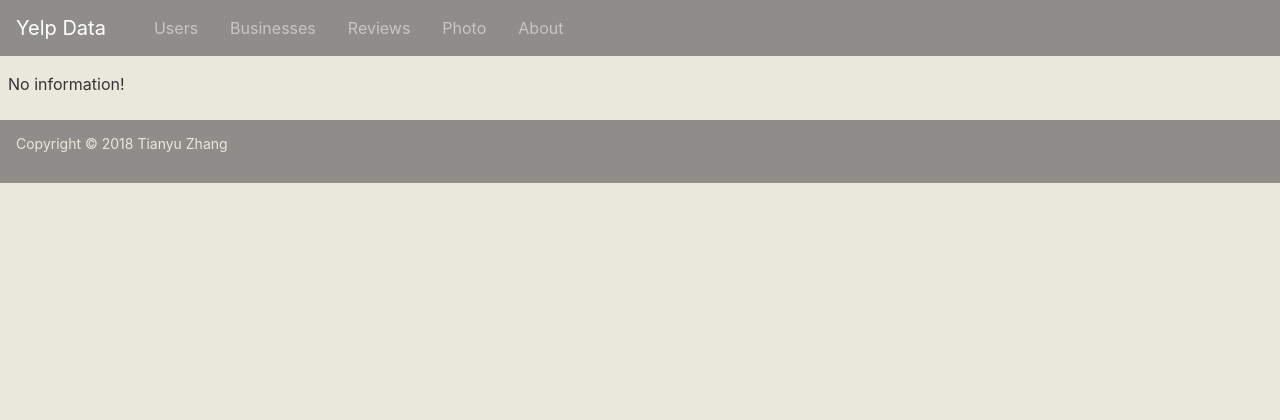
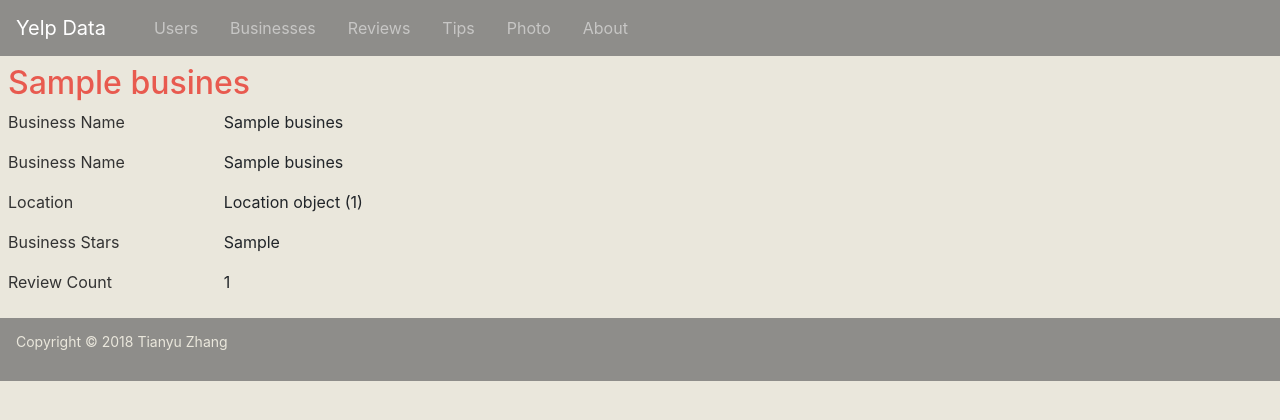
Before and after one commit to tyrozty/YelpDataBaseSQLAPP, a Django app: page /YelpData/businesses/1/ in a window 1280 px wide. Shown: the top 420 px of the page. Run offline with Django 3.2, Linux system fonts and the light colour scheme; tables that the repository leaves empty hold one stand-in row (values such as "Sample post"); some libraries are stand-ins or nearby versions.

Commit message:
new version

```diff
--- a/YelpData/YelpData/models.py
+++ b/YelpData/YelpData/models.py
@@ -59,8 +59,8 @@
 class Review(models.Model):
     review_id = models.AutoField(primary_key=True)
     review_identifier = models.CharField(max_length=255)
-    user_id = models.IntegerField()#models.ForeignKey(User, models.DO_NOTHING)
-    business_id = models.IntegerField()#models.ForeignKey(Business, models.DO_NOTHING)
+    user = models.ForeignKey(User, models.DO_NOTHING)
+    business = models.ForeignKey(Business, models.DO_NOTHING)
     stars = models.IntegerField()
     text = models.CharField(max_length=10000) # not sure the length
     useful = models.IntegerField()
@@ -80,8 +80,8 @@
     text = models.CharField(max_length=1024)
     date = models.CharField(max_length=100)
     likes = models.IntegerField()
-    business_id = models.ForeignKey(Business, models.DO_NOTHING)
-    user_id = models.ForeignKey(User, models.DO_NOTHING)
+    business = models.ForeignKey(Business, models.DO_NOTHING)
+    user = models.ForeignKey(User, models.DO_NOTHING)
 
     class Meta:
         managed = False
@@ -92,7 +92,7 @@
 class Photo(models.Model):
     photo_id = models.AutoField(primary_key=True)
     photo_identifier = models.CharField(max_length=1024)
-    business_id = models.ForeignKey(Business, models.DO_NOTHING)
+    business = models.ForeignKey(Business, models.DO_NOTHING)
     caption = models.CharField(max_length=1024)
     label = models.CharField(max_length=1024)
 
--- a/YelpData/YelpData/templates/YelpData/base.html
+++ b/YelpData/YelpData/templates/YelpData/base.html
@@ -32,6 +32,9 @@
           </li>
         <li class="nav-item">
               <a class="nav-link" href="{% url 'reviews' %}">Reviews</a>
+            </li>
+        <li class="nav-item">
+              <a class="nav-link" href="{% url 'tips' %}">Tips</a>
             </li>
           <li class="nav-item">
               <a class="nav-link" href="{% url 'photos' %}">Photo</a>
--- a/YelpData/YelpData/templates/YelpData/business_detail.html
+++ b/YelpData/YelpData/templates/YelpData/business_detail.html
@@ -27,13 +27,13 @@
     </div>
 {% endif %}
 
-{% if business.location_id %}
+{% if business.location %}
     <div class="row">
         <div class="col-sm-2">
             <p>Location</p>
         </div>
         <div class="col-sm-10">
-           <li> <a href="{% url 'location_detail' location.pk %}">{{ business.location | safe }} </a> <li>
+            {{ business.location | safe }}
         </div>
     </div>
 {% endif %}
--- a/YelpData/YelpData/templates/YelpData/photo_detail.html
+++ b/YelpData/YelpData/templates/YelpData/photo_detail.html
@@ -1,4 +1,4 @@
-{% enxtend 'YelpData/base.html' %}
+{% extends 'YelpData/base.html' %}
 {% block content %}
 
 <h2>{{photo.photo_id}}</h2>
@@ -9,7 +9,7 @@
             <p>Business ID</p>
         </div>
         <div class="col-sm-10">
-            <li> <a href="{% url 'business_detail' business.pk %}">{{ photo.business_id | safe }}</a> <li>
+            <p>{{ photo.business_id | safe }} </p>
         </div>
     </div>
 {% endif %}
--- a/YelpData/YelpData/templates/YelpData/review.html
+++ b/YelpData/YelpData/templates/YelpData/review.html
@@ -2,7 +2,7 @@
 {% block content %}
 <article>
     <header>
-        <h2> User Information </h2>
+        <h2> Review Information </h2>
     </header>
 
     <nav>
--- a/YelpData/YelpData/templates/YelpData/review_detail.html
+++ b/YelpData/YelpData/templates/YelpData/review_detail.html
@@ -9,8 +9,7 @@
             <p>User ID</p>
         </div>
         <div class="col-sm-10">
-            <p>{ {review.user_id} }</p>
-            <!--<a href="{% url 'user_detail' user.pk %}">{{ review.user_id | safe }}</a>-->
+            <p>{{ review.user_id }}</p>
         </div>
     </div>
 {% endif %}
@@ -21,7 +20,7 @@
             <p>Business ID</p>
         </div>
         <div class="col-sm-10">
-           <a href="{% url 'business_detail' business.pk %}">{{ review.business_id | safe }}</a>
+           <p>{{ review.business_id }}</p>
         </div>
     </div>
 {% endif %}
--- a/YelpData/YelpData/urls.py
+++ b/YelpData/YelpData/urls.py
@@ -10,6 +10,8 @@
     path('businesses/<int:pk>/', views.BusinessDetailView.as_view(), name='business_detail'),
     path('reviews/', views.ReviewListView.as_view(), name='reviews'),
     path('reviews/<int:pk>/', views.ReviewDetailView.as_view(), name='review_detail'),
+    path('tips/', views.ReviewListView.as_view(), name='tips'),
+    path('tips/<int:pk>/', views.ReviewDetailView.as_view(), name='tip_detail'),
     path('photos/', views.PhotoListView.as_view(), name='photos'),
     path('photos/<int:pk>/', views.PhotoDetailView.as_view(), name='photo_detail')
 ]
--- a/YelpData/YelpData/views.py
+++ b/YelpData/YelpData/views.py
@@ -42,7 +42,7 @@
 	def get_queryset(self):
 		return Business.objects.all().order_by('business_name')
 
-class BusinessDetailView(generic.ListView):
+class BusinessDetailView(generic.DetailView):
 	model = Business
 	context_object_name = 'business'
 	template_name = 'YelpData/business_detail.html'
@@ -57,10 +57,25 @@
 	def get_queryset(self):
 		return Review.objects.order_by('review_identifier')
 
-class ReviewDetailView(generic.ListView):
+class ReviewDetailView(generic.DetailView):
 	model = Review
 	context_object_name = 'review'
 	template_name = 'YelpData/review_detail.html'
+
+
+class TipListView(generic.ListView):
+	model = Review
+	context_object_name = 'tips'
+	template_name = 'YelpData/tip.html'
+	paginate_by = 50
+
+	def get_queryset(self):
+		return Review.objects.order_by('tip_id')
+
+class TipDetailView(generic.DetailView):
+	model = Review
+	context_object_name = 'tip'
+	template_name = 'YelpData/tip_detail.html'
 
 
 class PhotoListView(generic.ListView):
@@ -72,7 +87,7 @@
 	def get_queryset(self):
 		return Photo.objects.order_by('photo_identifier')
 
-class PhotoDetailView(generic.ListView):
+class PhotoDetailView(generic.DetailView):
 	model = Photo
 	context_object_name = 'photo'
 	template_name = 'YelpData/photo_detail.html'
--- a/YelpData/mysite/settings.py
+++ b/YelpData/mysite/settings.py
@@ -38,6 +38,8 @@
     'django.contrib.messages',
     'django.contrib.staticfiles',
     'YelpData.apps.YelpdataConfig',
+    'crispy_forms',
+    'social_django',
     'test_without_migrations',
 ]
 
@@ -128,3 +130,5 @@
 TIME_ZONE = 'America/New_York'
 STATIC_ROOT = os.path.join(BASE_DIR, "static")
 TEST_RUNNER = 'YelpData.utils.UnManagedModelTestRunner'
+
+CRISPY_TEMPLATE_PACK = 'bootstrap4'
```
Also changed, not shown: YelpData/YelpData/templates/YelpData/tip.html (+11 -8 lines), YelpData/YelpData/templates/YelpData/tip_detail.html (+16 -5 lines), YelpData/YelpData/migrations/0001_initial.py.
